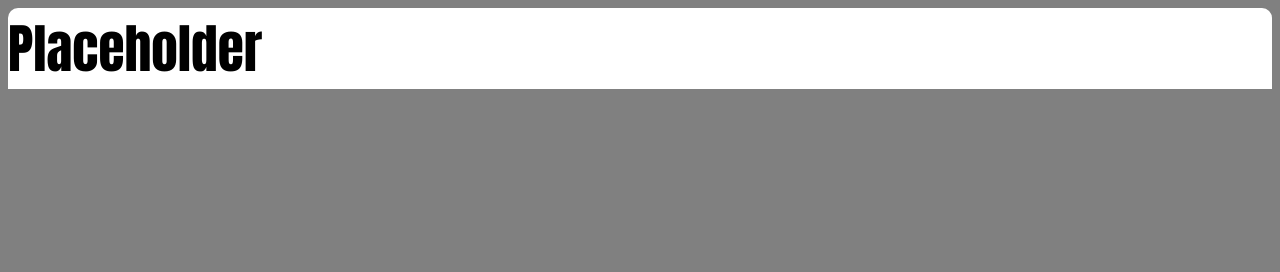
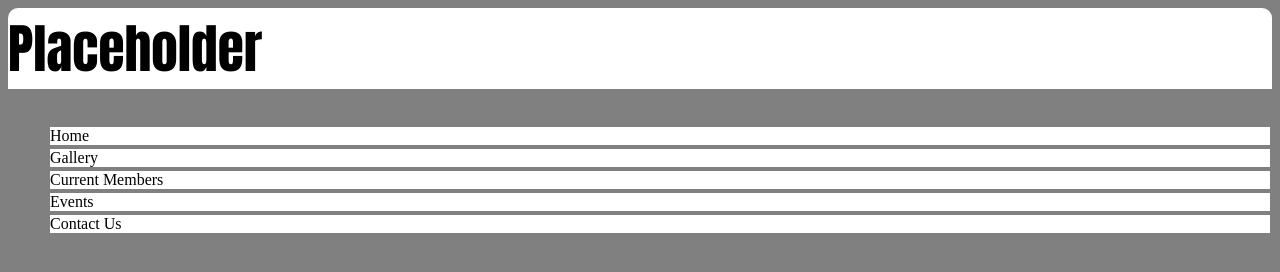
Before and after one commit to cameronjamieson04/Web-Coursework, a plain HTML site: page img_gallery.html in a window 1280 px wide. Drawn offline with Linux system fonts and the light colour scheme.

Commit message:
Add files via upload

```diff
--- a/img_gallery.html
+++ b/img_gallery.html
@@ -7,7 +7,15 @@
     <body>
         <header> <h1>Placeholder</h1> </header>
 
-        <nav> </nav>
+        <nav>
+            <ul>
+                <li class=”active”><a href='index.html'> Home</a></li>
+                <li class=”active”><a href='img_gallery.html'> Gallery</a></li>
+                <li class=”active”><a href='current_member.html'> Current Members</a></li>
+                <li class=”active”><a href='event_calendar.html'> Events</a></li>
+                <li class=”active”><a href='contact_us.html'> Contact Us</a></li>
+            </ul>
+        </nav>
 
         <main> </main>
 
```
Also changed, not shown: contact_us.html (+9 -1 lines), current_member.html (+9 -1 lines), event_calendar.html (+9 -1 lines).
